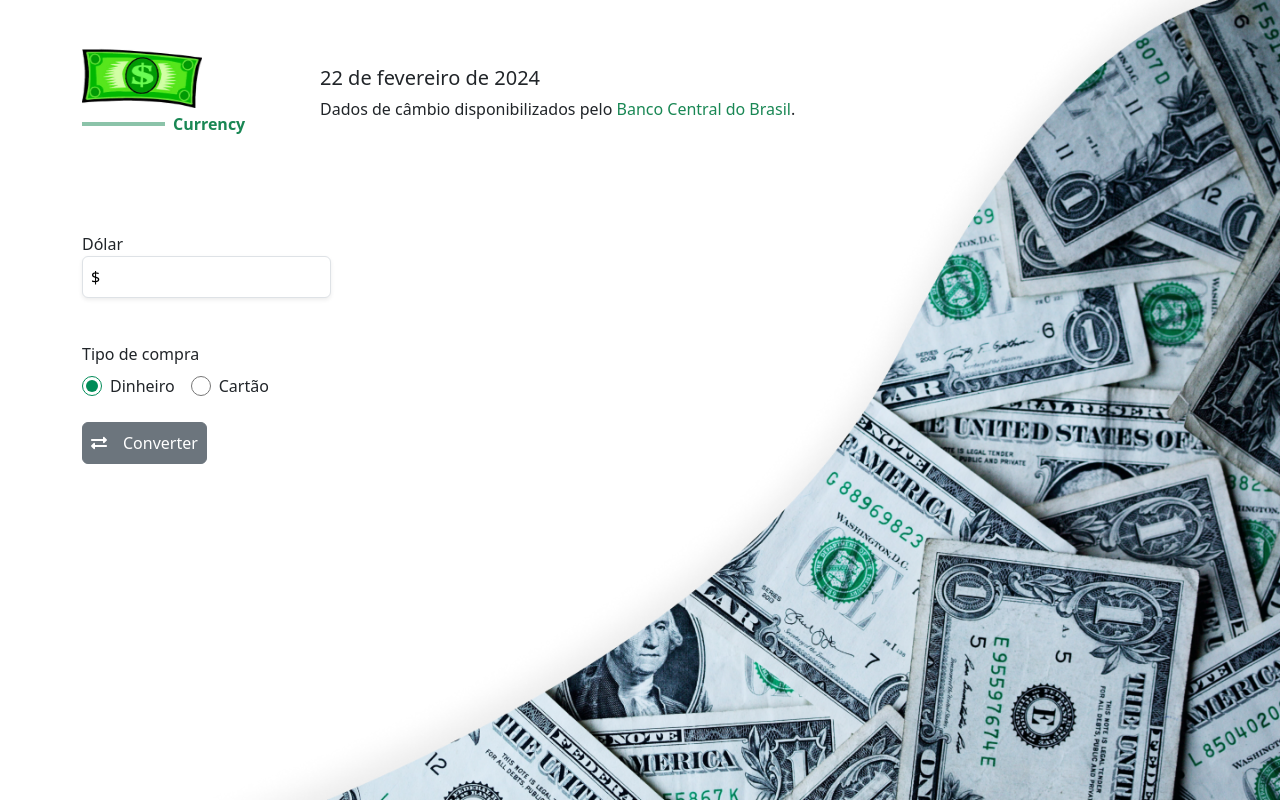
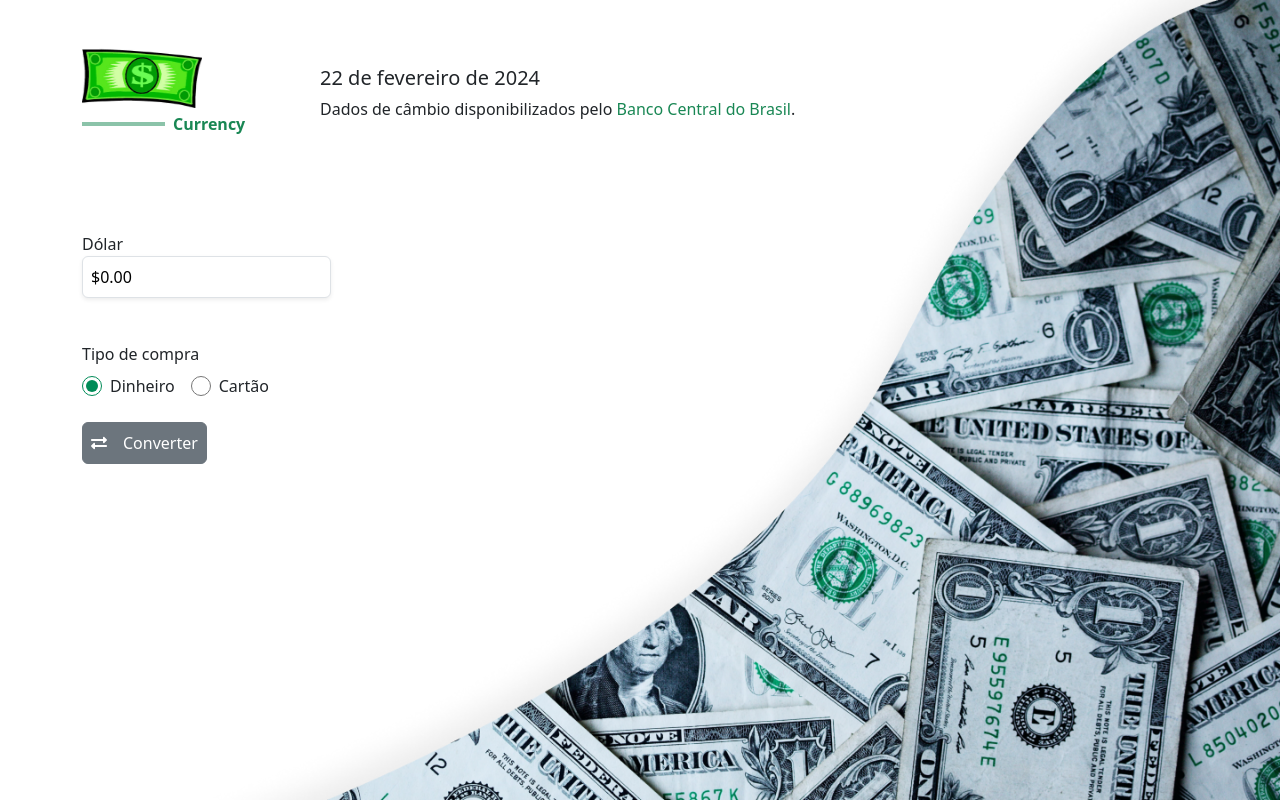
Before and after one commit to pricarrenho/conversao-moeda, a React (Vite) app: page / in a window 1280 px wide. Built offline with nearby package versions, Linux system fonts and the light colour scheme; no server answers.

Commit message:
feat: input mask money

```diff
--- a/src/components/Input/index.tsx
+++ b/src/components/Input/index.tsx
@@ -1,23 +1,6 @@
-// import { NumericFormat } from "react-number-format";
 import { InputProps } from "./types";
 
 export function Input({ name, placeholder, onChange, value }: InputProps) {
-  const maskMoneyInput = (input: string) => {
-    //Garante que só vai ter números
-    let formattedValue = input.replace(/\D/g, "");
-
-    //Adiciona virgula para criar os centavos
-    formattedValue = formattedValue.replace(/(\d+)(\d{2})$/, "$1,$2");
-
-    //Adiciona ponto para criar as centenas
-    formattedValue = formattedValue.replace(/(\d)(?=(\d{3})+(?!\d))/g, "$1.");
-
-    //Insere o cifrão na frente do valor
-    formattedValue = "$" + " " + formattedValue;
-
-    return formattedValue;
-  };
-
   return (
     <div className="d-flex flex-column">
       <label htmlFor={name} className="fw-medium">
@@ -28,23 +11,9 @@ export function Input({ name, placeholder, onChange, value }: InputProps) {
         id={name}
         className="border p-2 rounded shadow-sm"
         name={name}
-        onChange={(event: React.ChangeEvent<HTMLInputElement>) =>
-          onChange(maskMoneyInput(event.target.value))
-        }
-        value={maskMoneyInput(value)}
+        onChange={(event) => onChange(event.target.value)}
+        value={value}
       />
-
-      {/* <NumericFormat
-        className="border p-2 rounded shadow-sm"
-        thousandSeparator=","
-        prefix="$ "
-        placeholder="$ 0"
-        decimalScale={2}
-        onChange={(event: React.ChangeEvent<HTMLInputElement>) =>
-          onChange(event.target.value)
-        }
-        value={value}
-      /> */}
     </div>
   );
 }
--- a/src/page/Home/index.tsx
+++ b/src/page/Home/index.tsx
@@ -3,6 +3,7 @@ import { Input } from "../../components/Input";
 import { InputRadio } from "../../components/InputRadio";
 import { Button } from "../../components/Button";
 import { useHome } from "./useHome";
+import { moneyMask } from "../../utils/moneyMask";
 
 export function Home() {
   const {
@@ -28,7 +29,7 @@ export function Home() {
                   handleInputCoinValue(e);
                   validateInputCoinValue(e);
                 }}
-                value={inputCoinValue}
+                value={moneyMask(inputCoinValue, true)}
               />
             </div>
 
--- a/src/page/Home/useHome.ts
+++ b/src/page/Home/useHome.ts
@@ -4,6 +4,7 @@ import { useEffect, useState } from "react";
 import { getValueDollar } from "../../services/coin";
 import { ValueDollarProps } from "./types";
 import * as yup from "yup";
+import { moneyMask } from "../../utils/moneyMask";
 
 export const useHome = () => {
   const navigate = useNavigate();
@@ -38,7 +39,7 @@ export const useHome = () => {
         { abortEarly: false }
       );
 
-      const numberValue = parseFloat(inputCoinValue.replace(/[^0-9.-]+/g, ""));
+      const numberValue = Number(moneyMask(inputCoinValue));
 
       if (typeOfPurchase === "money") {
         handleTotalValue(
--- a/src/page/Result/index.tsx
+++ b/src/page/Result/index.tsx
@@ -27,7 +27,7 @@ export function Result() {
             </p>
 
             <h2 className="fw-medium fs-1 text-success">
-              {formattedPrice.format(totalValue)}
+              {formattedPrice(totalValue)}
             </h2>
           </div>
 
@@ -38,7 +38,7 @@ export function Result() {
             </p>
             <p className="text-light-emphasis">
               <span className="fw-medium">Cotação do dólar: </span>
-              {formattedPrice.format(valueDollar)}
+              {formattedPrice(valueDollar)}
             </p>
           </div>
         </main>
--- a/src/utils/formattedPrice.ts
+++ b/src/utils/formattedPrice.ts
@@ -1,4 +1,6 @@
-export const formattedPrice = new Intl.NumberFormat("pt-BR", {
-  style: "currency",
-  currency: "BRL",
-});
+export const formattedPrice = (value: number) => {
+  return value.toLocaleString("pt-BR", {
+    style: "currency",
+    currency: "BRL",
+  });
+};
--- /dev/null
+++ b/src/utils/moneyMask.ts
@@ -0,0 +1,20 @@
+type MoneyMask = (value: string, value2?: boolean) => string;
+
+export const moneyMask: MoneyMask = (value, prefix) => {
+  // Garante que só vai ter números
+  const formattedValue = value.replace(/\D/g, "");
+
+  // Divide o valor por 100 para obter o valor em centavos
+  const numericValue = (Number(formattedValue) || 0) / 100;
+
+  const teste0 = numericValue.toLocaleString("en-US", {
+    style: "currency",
+    currency: "USD",
+  });
+
+  if (!prefix) {
+    return teste0.replace("$", "");
+  }
+
+  return teste0;
+};
```
